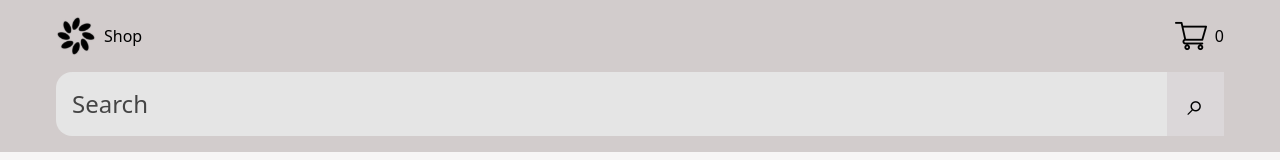
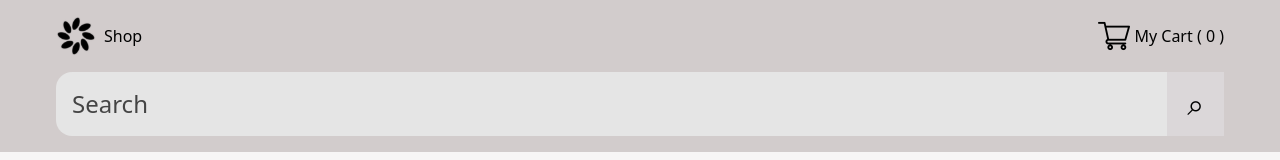
Before and after one commit to Ner046/shopping-site, a Next.js app: page /cart in a window 1280 px wide. Shown: the top 160 px of the page. Built offline with nearby package versions, Linux system fonts and the light colour scheme.

Commit message:
Adding Cart Quantity Logic

```diff
--- a/app/cart/page.tsx
+++ b/app/cart/page.tsx
@@ -17,6 +17,8 @@ export default function CartPage() {
   const [cart, setCart] = useState<CartItem[]>([]);
   const [cartLoaded, setCartLoaded] = useState(false);
   const subtotal = cart.reduce((sum, item) => sum + item.price * item.quantity, 0);
+  const quantityTotal = cart.reduce((sum, item) => sum + item.quantity, 0);
+
 
   useEffect(() => {
     setCart(readCart<CartItem>());
@@ -45,7 +47,7 @@ export default function CartPage() {
     <main className="mx-auto w-full max-w-4xl px-4 py-8 text-black">
       <section className="mx-auto max-w-3xl">
         <h1 className="mb-5 text-xl md:text-3xl  font-bold tracking-tighter text-[#2b2b2b]">
-           {cart.length === 0 ? "Your cart is empty":`Shopping Cart - ${cart.length} ${cart.length === 1 ? "item":"items"}`}
+           {cart.length === 0 ? "Your cart is empty":`Shopping Cart - ${quantityTotal} ${quantityTotal === 1 ? "item":"items"}`}
         </h1>
 
         {cart.map((item) => (
--- a/app/cartQuantity.tsx
+++ b/app/cartQuantity.tsx
@@ -31,6 +31,6 @@ export default function cartCounter() {
 
     const quantityTotal = cart.reduce((sum, item) => sum + item.quantity, 0);
 
-  return <>{quantityTotal}</>;
+  return <>  {quantityTotal}</>;
 
   }
--- a/app/layout.tsx
+++ b/app/layout.tsx
@@ -27,11 +27,9 @@ export default function RootLayout({ children }: LayoutProps<"/">) {
               <p>Shop</p>
             </Link>
 
-            <Link href="/cart" className="flex items-center gap-2">
+            <Link href="/cart" className="flex items-center gap-1 text-[16px]">
               <img src ="/shopping-cart.png" alt="Shopping Cart" width="32" height="32" />
-
-              <CartCounter/>
-
+                My Cart (<CartCounter/> )
             </Link>
           </nav>
 
```
